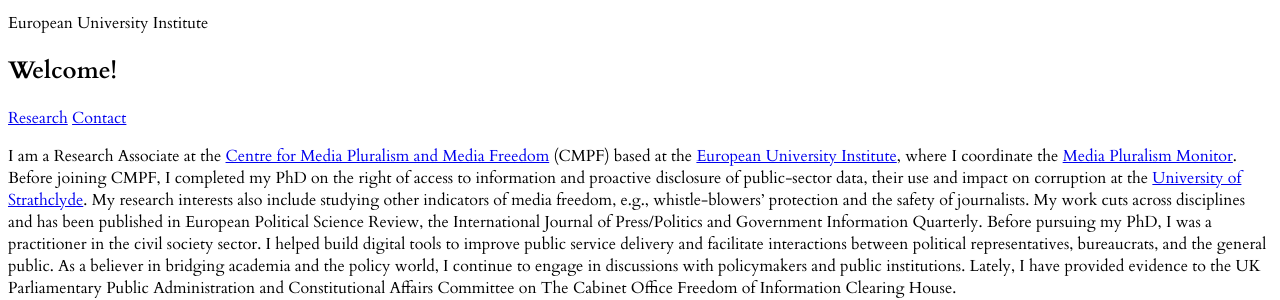
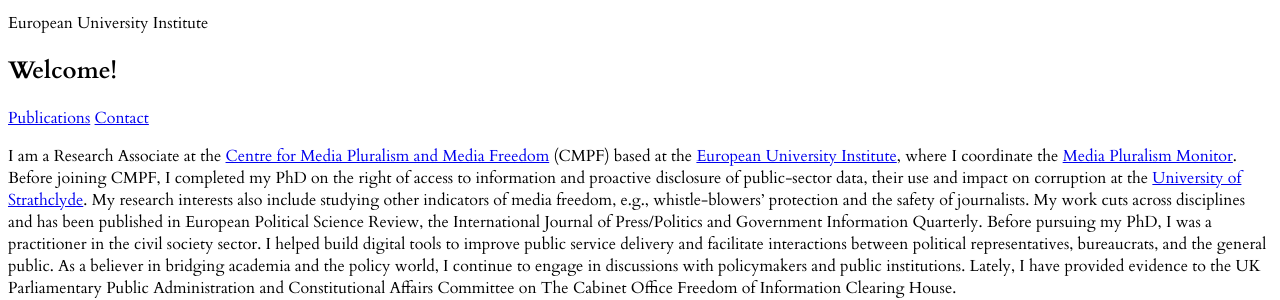
Before and after one commit to mariazuffova/jekyll-profile-site, a Jekyll site: the page built from index.md, in a window 1280 px wide. Shown: the part 1136-1436 px from the top of the page. Built offline with Jekyll 4.4.1, drawn with Linux system fonts in a browser that asks for light colours; a script that is not in the unit is left out.

Commit message:
Update Home page “home-content”

```diff
--- a/_data/home.yml
+++ b/_data/home.yml
@@ -17,8 +17,8 @@ teaser: >-
   Before pursuing my PhD, I was a practitioner in the civil society sector. I helped build digital tools to improve public service delivery and facilitate interactions between political representatives, bureaucrats, and the general public. As a believer in bridging academia and the policy world, I continue to engage in discussions with policymakers and public institutions. Lately, I have provided evidence to the UK Parliamentary Public Administration and Constitutional Affairs Committee on The Cabinet Office Freedom of Information Clearing House.
 buttons:
   primary:
-    text: Research
-    url: "/research "
+    text: Publications
+    url: /publications
   secondary:
     text: Contact
     url: "/contact "
```
